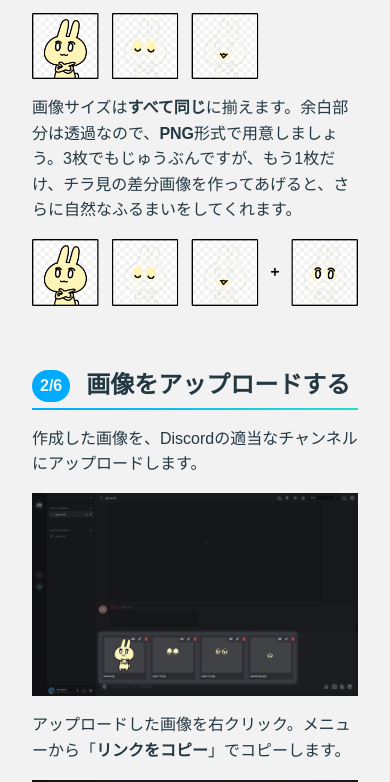
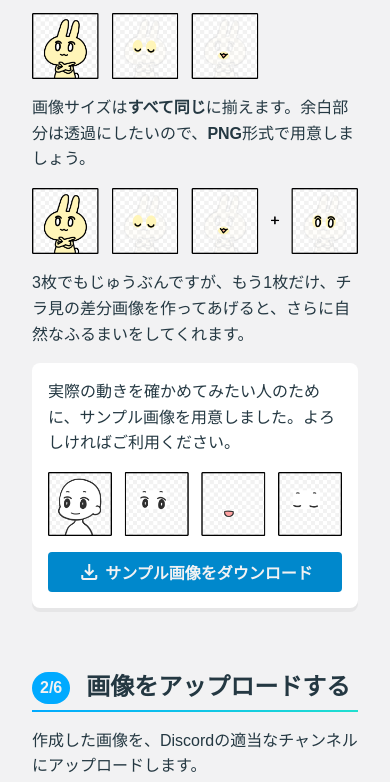
Before and after one commit to cocopon/avatar-css-streamkit, a plain HTML site: page usage/index.html in a window 390 px wide. Shown: the part 785-1567 px from the top of the page. Drawn offline with nearby package versions, Linux system fonts and the light colour scheme; a web font is replaced by a local one.

Commit message:
deploy: 10230688364b94250c8e5e93a8869a0276c681b6

```diff
--- a/assets/bundle.css
+++ b/assets/bundle.css
@@ -143,7 +143,6 @@ textarea {
   justify-content: center;
   padding: 8px 16px;
   text-decoration: none;
-  white-space: nowrap;
 }
 .button:not(:disabled) {
   cursor: pointer;
@@ -160,6 +159,11 @@ textarea {
 }
 .button:not(:disabled):hover {
   background-color: var(--color-action-hover);
+}
+.button_text {
+  overflow: hidden;
+  text-overflow: ellipsis;
+  white-space: nowrap;
 }
 
 @media screen and (min-width: 481px) {
@@ -301,6 +305,9 @@ textarea {
   .hero_action .button {
     color: var(--color-bg-hero);
   }
+}
+.hero_download {
+  margin-top: 16px;
 }
 .hero_preview {
   bottom: -128px;
@@ -615,12 +622,16 @@ textarea {
   right: 0;
 }
 @media screen and (max-width: 960px) {
-  .usage :is(h1, h2, h3) + p, .usage_image + p, p + .usage_image {
+  .usage :is(h1, h2, h3) + p,
+  .usage :is(.usage_image, .usage_action) + p,
+  .usage p + :is(.usage_image, .usage_action) {
     margin-top: 1em;
   }
 }
 @media screen and (min-width: 961px) {
-  .usage :is(h1, h2, h3) + p, .usage_image + p, p + .usage_image {
+  .usage :is(h1, h2, h3) + p,
+  .usage :is(.usage_image, .usage_action) + p,
+  .usage p + :is(.usage_image, .usage_action) {
     margin-top: 2em;
   }
 }
@@ -652,6 +663,49 @@ textarea {
   line-height: 32px;
   padding-left: 8px;
   padding-right: 8px;
+}
+
+.exampleFile {
+  background-color: var(--color-bg-card);
+  border-radius: 8px;
+  box-shadow: 0 4px 0 rgba(0, 0, 0, 0.05);
+  overflow: hidden;
+  padding: 32px;
+}
+@media screen and (max-width: 480px) {
+  .exampleFile {
+    padding: 16px;
+  }
+}
+.exampleFile_description {
+  margin-bottom: 32px;
+}
+@media screen and (max-width: 480px) {
+  .exampleFile_description {
+    margin-bottom: 16px;
+  }
+}
+.exampleFile_image {
+  margin-bottom: 32px;
+}
+@media screen and (max-width: 480px) {
+  .exampleFile_image {
+    margin-bottom: 16px;
+  }
+}
+.exampleFile_image img {
+  display: block;
+  width: 100%;
+}
+.exampleFile_action {
+  text-align: center;
+}
+@media screen and (max-width: 480px) {
+  .exampleFile_action .button {
+    box-sizing: border-box;
+    display: flex;
+    width: 100%;
+  }
 }
 
 .main_body {
--- a/usage/index.html
+++ b/usage/index.html
@@ -51,9 +51,28 @@
 					<div class="usage_image">
 						<img src="../assets/usage/images.png" alt="">
 					</div>
-					<p><strong></strong>画像サイズ</strong>は<strong>すべて同じ</strong>に揃えます。余白部分は透過なので、<strong>PNG</strong>形式で用意しましょう。3枚でもじゅうぶんですが、もう1枚だけ、チラ見の差分画像を作ってあげると、さらに自然なふるまいをしてくれます。</p>
+					<p><strong></strong>画像サイズ</strong>は<strong>すべて同じ</strong>に揃えます。余白部分は透過にしたいので、<strong>PNG</strong>形式で用意しましょう。</p>
 					<div class="usage_image">
 						<img src="../assets/usage/images-eyes2.png" alt="">
+					</div>
+					<p>3枚でもじゅうぶんですが、もう1枚だけ、チラ見の差分画像を作ってあげると、さらに自然なふるまいをしてくれます。</p>
+					<div class="usage_action">
+						<div class="exampleFile">
+							<div class="exampleFile_description">
+								<p>実際の動きを確かめてみたい人のために、サンプル画像を用意しました。よろしければご利用ください。</p>
+							</div>
+							<div class="exampleFile_image">
+								<img src="../assets/usage/example.png" alt="">
+							</div>
+							<div class="exampleFile_action">
+								<a href="example.zip" class="button">
+									<span class="button_icon">
+										<span class="material-symbols-outlined button_icon">download</span>
+									</span>
+									<span class="button_text">サンプル画像をダウンロード</span>
+								</a>
+							</div>
+						</div>
 					</div>
 
 					<h3 id="upload"><span class="step">2/6</span> 画像をアップロードする</h3>
```
Also changed, not shown: assets/bundle.js (+4 -4 lines), index.html (+6 -3 lines), assets/ukon/base.png (renamed from assets/example/base.png), assets/ukon/eyes-1.png (renamed from assets/example/eyes-1.png), assets/ukon/eyes-2.png (renamed from assets/example/eyes-2.png), assets/ukon/speaking.png (renamed from assets/example/speaking.png), assets/usage/example.png (added), 1 other file.
